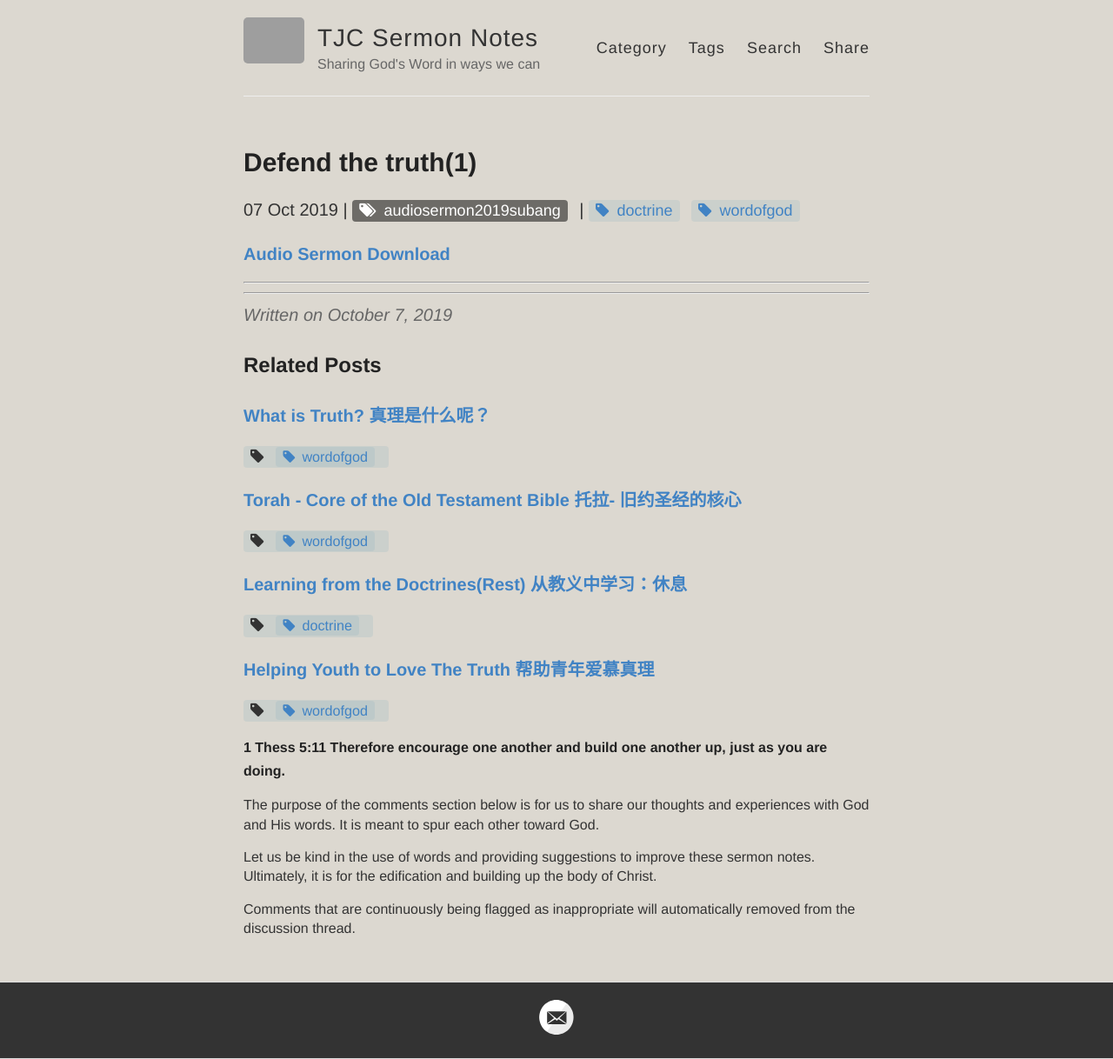
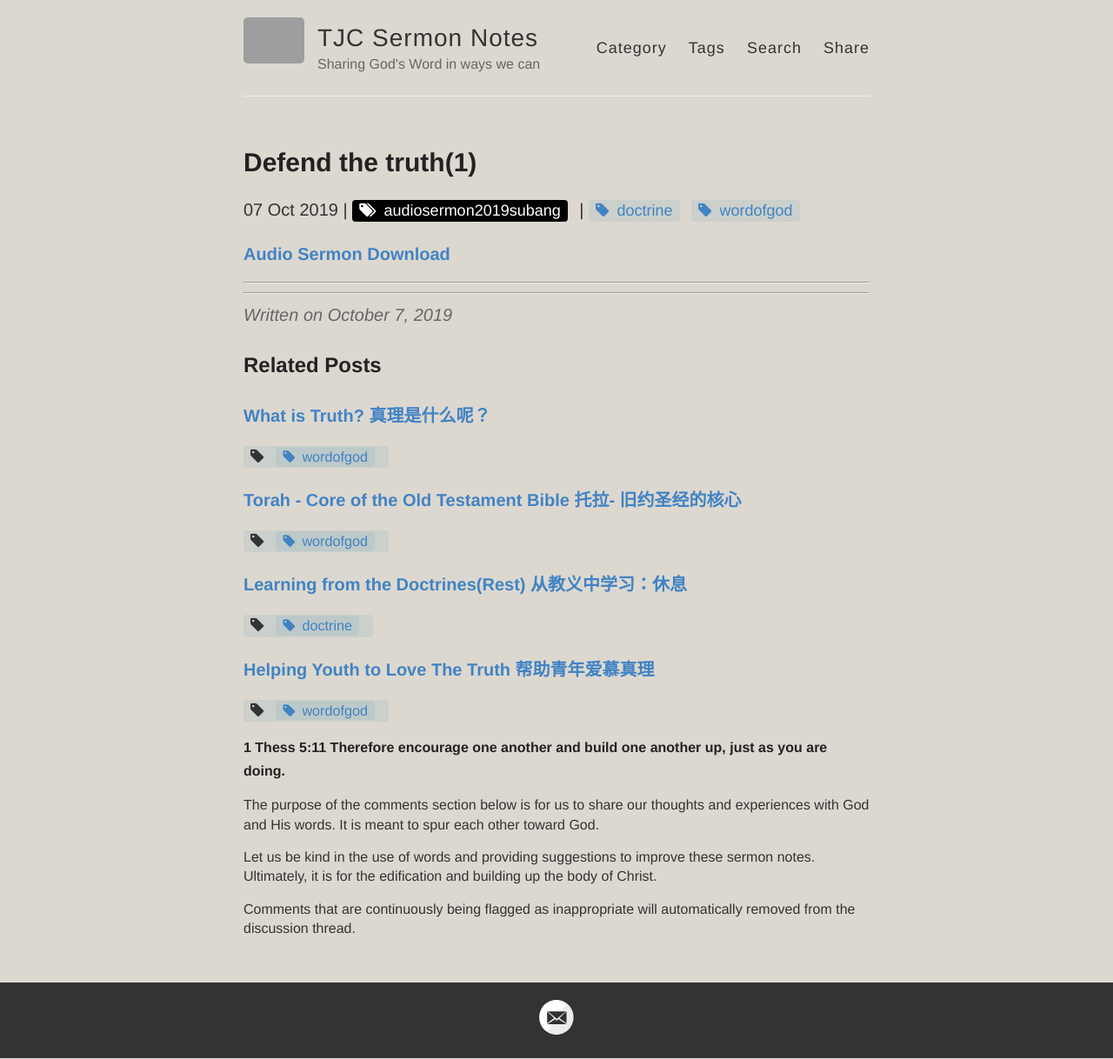
Before and after one commit to catchupTJC/catchuptjc.github.io, a Jekyll site: the page built from _posts/2019-10-07-Defend the truth(1) .md, in a window 1280 px wide. Shown: the whole page at 87% size. Built offline with Jekyll 4.4.1, drawn with Linux system fonts in a browser that asks for light colours; nearby versions of some CDN libraries; comment, search, counter and statistics services are not loaded; grey boxes are pictures that could not be loaded.

Commit message:
Update _variables.scss

```diff
--- a/_sass/_variables.scss
+++ b/_sass/_variables.scss
@@ -5,7 +5,7 @@
 //Cat Tag
 .cat-tag {
     display: inline-block;
-    background: rgba(0, 0, 0,0.5);
+    background: rgba(0, 0, 0, 1);
     color: #ffffff;
     padding: 0 .5rem;
     margin-right: .5rem;
```
